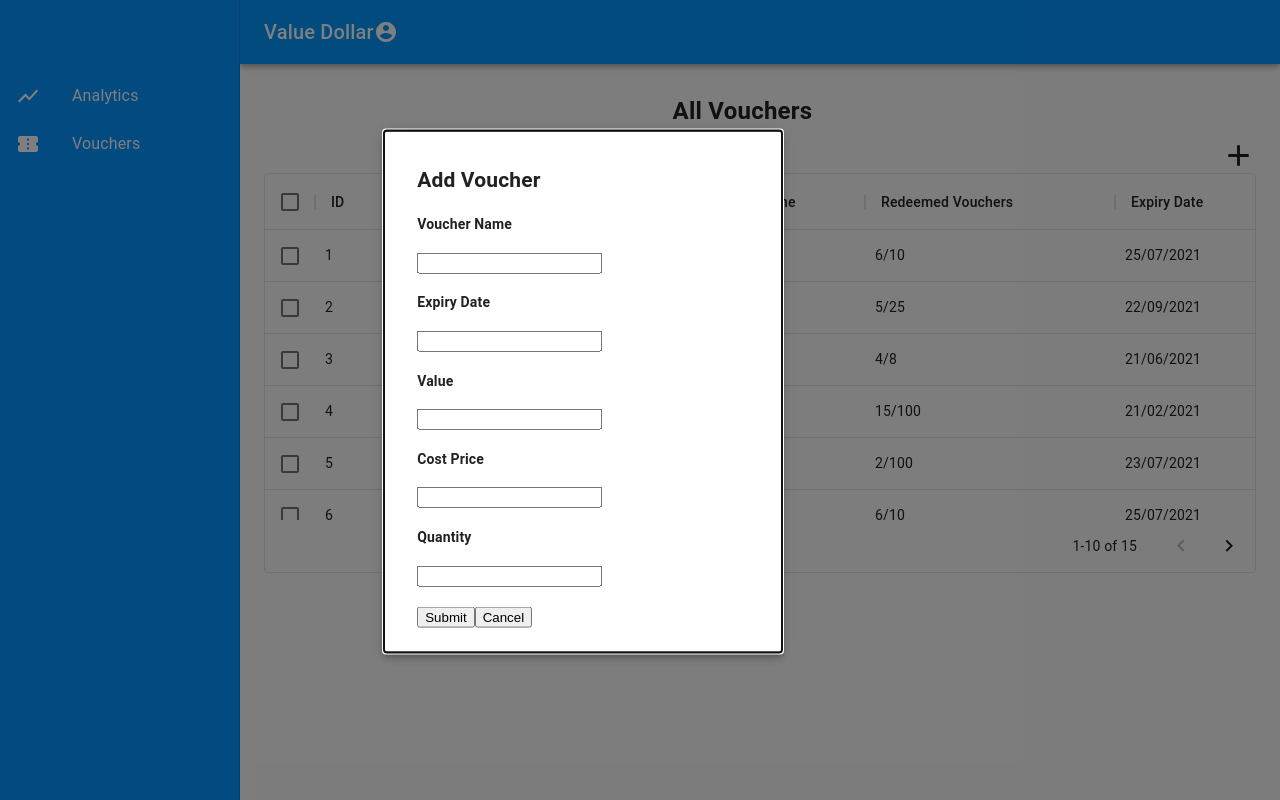
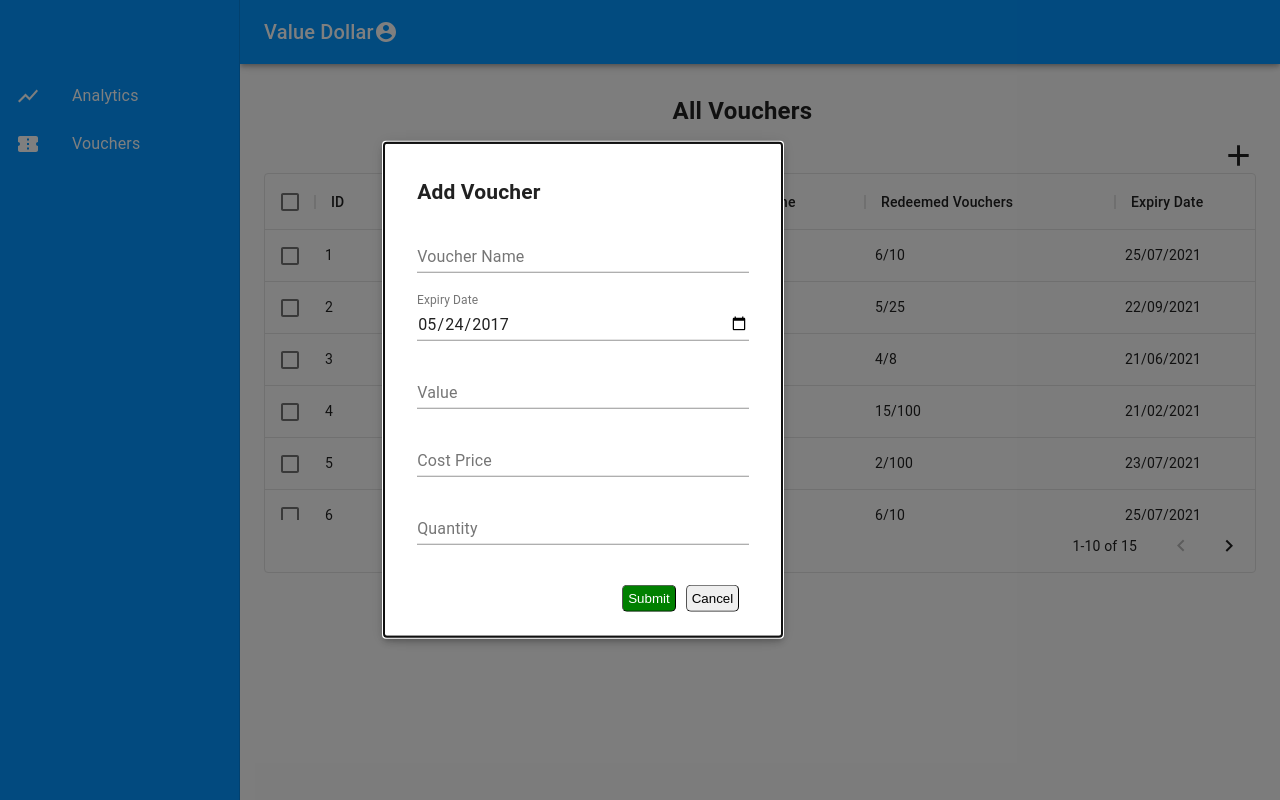
Before and after one commit to akhilvuputuri/QR-Scanner, a React (Create React App) app in the folder web-frontend/: page / in a window 1280 px wide. Both pictures are taken after a click on the icon 1238 px from the left and 155 px from the top of the page. Built offline with nearby package versions, Linux system fonts and the light colour scheme.

Commit message:
Format form for voucher creation

```diff
--- a/web-frontend/src/app/components/DataTable.js
+++ b/web-frontend/src/app/components/DataTable.js
@@ -144,6 +144,7 @@ export default function DataTable() {
         <GridAddIcon className={classes.icon} onClick={handleOpen}>
           </GridAddIcon>
           <Modal
+          className={classes.modal}
           open={open}
           onClose={handleClose}
           aria-labelledby="simple-modal-title"
--- a/web-frontend/src/app/components/Form.js
+++ b/web-frontend/src/app/components/Form.js
@@ -1,14 +1,57 @@
 import React from 'react';
 import { makeStyles } from '@material-ui/core/styles';
 import { Formik } from 'formik';
+import { TextField } from '@material-ui/core';
 
 const handleClose = () => {
  console.log("TEST");
 }
 
 const useStyles = makeStyles((theme) => ({
+ root: {
+  width: '1500px',
+ },
+ form: {
+  display: 'table',
+  minWidth: '100%',
+ },
   text: {
     color: 'white',
+  },
+  submitButton: {
+   backgroundColor: 'green',
+   display: 'table-cell',
+   color: 'white',
+   padding: '5px',
+   borderRadius: '5px',
+   marginRight: '10px',
+   borderWidth: '1px',
+   cursor: 'pointer',
+   '&:hover': {
+     backgroundColor: '#FFBC42',
+   },
+  },
+  cancelButton: {
+   padding: '5px',
+   display: 'table-cell',
+   borderRadius: '5px',
+   marginRight: '10px',
+   borderWidth: '1px',
+   cursor: 'pointer',
+   '&:hover': {
+     backgroundColor: 'grey',
+   },
+  },
+  formField: {
+   display: 'table-row',
+  },
+  field: {
+   display: 'table-cell',
+   marginLeft: theme.spacing(1),
+   marginRight: theme.spacing(1),
+  },
+  buttonContainer: {
+    float: 'right',
   },
   }));
 
@@ -16,7 +59,7 @@ function Form(props) {
  const classes = useStyles();
 return (
    <div>
-     <Formik
+     <Formik className={classes.root}
        initialValues={{ voucherName: '', value: '', costPrice: '', quantity: '', expiryDate: '', }}
        onSubmit={(values, { setSubmitting }) => {
          setTimeout(() => {
@@ -34,56 +77,80 @@ return (
          handleSubmit,
          isSubmitting,
        }) => (
-         <form onSubmit={handleSubmit}>
+         <form onSubmit={handleSubmit} className={classes.form}>
           <div className={classes.formField}>
-           <h4>Voucher Name</h4>
-           <input
+           <TextField
+             fullWidth
              type="name"
+             label="Voucher Name"
              name="voucherName"
              onChange={handleChange}
              onBlur={handleBlur}
              value={values.voucherName}
+             className={classes.field}
            />
           </div>
-
-           <h4>Expiry Date</h4>
-           <input
-             type="string"
+          <br></br>
+          <div className={classes.formField}>
+           <TextField
+             fullWidth
+             type="date"
+             label="Expiry Date"
              name="expiryDate"
-             onChange={handleChange}
-             onBlur={handleBlur}
-             value={values.expiryDate}
+             defaultValue="2017-05-24"
+             className={classes.field}
+             InputLabelProps={{
+               shrink: true,
+             }}
            />
-           <h4>Value</h4>
-           <input
+          </div>
+          <br></br>
+          <div className={classes.formField}>
+           <TextField
+             fullWidth
              type="number"
              name="value"
+             label="Value"
              onChange={handleChange}
              onBlur={handleBlur}
              value={values.value}
+             className={classes.field}
            />
-           <h4>Cost Price</h4>
-           <input
+          </div>
+          <br></br>
+          <div className={classes.formField}>
+           <TextField
+             fullWidth
              type="number"
              name="costPrice"
+             label="Cost Price"
              onChange={handleChange}
              onBlur={handleBlur}
              value={values.costPrice}
+             className={classes.field}
            />
-           <h4>Quantity</h4>
-           <input
+          </div>
+          <br></br>
+           <div className={classes.formField}>
+           <TextField
+             fullWidth
              type="number"
              name="quantity"
+             label="Quantity"
              onChange={handleChange}
              onBlur={handleBlur}
              value={values.quantity}
+             className={classes.field}
            />
+           </div>
            <br/>
            <br/>
-           <button type="submit" disabled={isSubmitting}>
+           <div className={classes.buttonContainer}>
+            <button type="submit" className={classes.submitButton} disabled={isSubmitting}>
              Submit
-           </button>
-           <button type="button" onClick={handleClose}>Cancel</button>
+            </button>
+            <button type="button" className={classes.cancelButton} onClick={handleClose}>Cancel</button>
+           </div>
          </form>
        )}
      </Formik>
```
